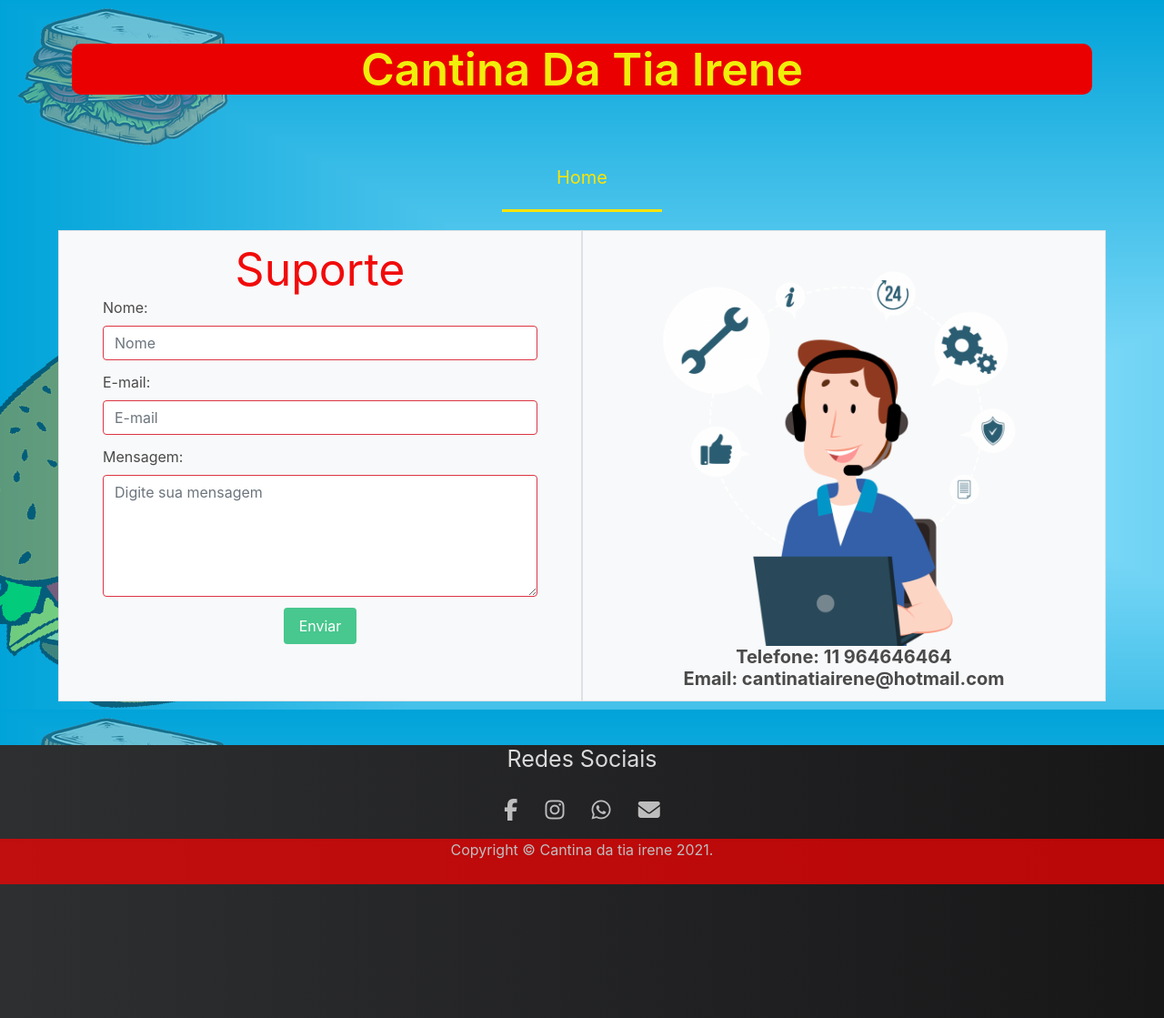
After one commit to ornelas91/cantinadatiairene, a PHP site: page /paginas/indexAjuda.html in a window 1280 px wide. The commit adds this page. Shown: the whole page at 91% size. Run offline with PHP 8.4, Linux system fonts and the light colour scheme; some libraries are stand-ins or nearby versions.

Commit message:
Adicionado pagina de suporte

```diff
--- a/css/style.css
+++ b/css/style.css
@@ -25,6 +25,15 @@ body {
     font: normal 20px Arial;
 }
 
+.textoE {
+    text-align: left;
+}
+
+.tSuporte {
+    font-size: 20px;
+    font-weight: bold;
+}
+
 /**Menu**/
 
 .menu {
@@ -32,6 +41,9 @@ body {
 
 }
 
+.columns {
+    margin-top: 20px;
+}
 
 .menu ul {
     padding:20px;
@@ -65,8 +77,6 @@ nav #selecionado a {
     color: #f80202;
     border-bottom:3px solid #f80202;
  }
-
-
 
 /**RodaPé**/
 
@@ -103,8 +113,17 @@ nav #selecionado a {
     margin-top: 1%;
     color: #FFF;
     opacity: 0.7;
+    background-color: red;
+    width: auto;
+    height: 50px;
+
+
 }
 
 .caracteres, .caracter {
     color: #f30000;
 }
+
+.rodape {
+    height: 300px;
+}
--- a/index.html
+++ b/index.html
@@ -78,7 +78,7 @@
 </section>
 
     <!--Rodapé-->
-    <footer class="footer bgGradient">
+    <footer class="rodape bgGradient">
         <div class="socialIcons">
             <h1 class="tsocial">Redes Sociais</h1><br/>
             <a href="https://www.facebook.com/ornelas91" target="_blank"><i class="fab fa-facebook-f" title="Facebook"></i></a>
--- /dev/null
+++ b/paginas/indexAjuda.html
@@ -0,0 +1,86 @@
+<!DOCTYPE html>
+<html lang="pt-BR">
+<head>
+    <meta charset="UTF-8">
+    <meta http-equiv="X-UA-Compatible" content="IE=edge">
+    <meta name="viewport" content="width=device-width, initial-scale=1.0">
+    <link rel="icon" href="../img/txtico.png">
+    <link rel="stylesheet" href="https://stackpath.bootstrapcdn.com/bootstrap/4.1.3/css/bootstrap.min.css" integrity="sha384-MCw98/SFnGE8fJT3GXwEOngsV7Zt27NXFoaoApmYm81iuXoPkFOJwJ8ERdknLPMO" crossorigin="anonymous">
+    <link href="https://cdnjs.cloudflare.com/ajax/libs/bulma/0.6.2/css/bulma.css" rel="stylesheet" />
+    <link rel="stylesheet" href="../css/style.css">
+    <script src="https://kit.fontawesome.com/b1a188d194.js" crossorigin="anonymous"></script>
+    <script type="text/javascript" src="http://code.jquery.com/jquery-1.8.2.js"></script>
+
+    <script src="https://code.jquery.com/jquery-3.3.1.slim.min.js" integrity="sha384-q8i/X+965DzO0rT7abK41JStQIAqVgRVzpbzo5smXKp4YfRvH+8abtTE1Pi6jizo" crossorigin="anonymous"></script>
+    <script src="https://cdnjs.cloudflare.com/ajax/libs/popper.js/1.14.3/umd/popper.min.js" integrity="sha384-ZMP7rVo3mIykV+2+9J3UJ46jBk0WLaUAdn689aCwoqbBJiSnjAK/l8WvCWPIPm49" crossorigin="anonymous"></script>
+    <script src="https://stackpath.bootstrapcdn.com/bootstrap/4.1.3/js/bootstrap.min.js" integrity="sha384-ChfqqxuZUCnJSK3+MXmPNIyE6ZbWh2IMqE241rYiqJxyMiZ6OW/JmZQ5stwEULTy" crossorigin="anonymous"></script>
+
+
+
+    <title>Cantina Da Tia Irene</title>
+</head>
+
+<section class="section">
+    <div class="container">
+        <h1 class="title has-text-centered">Cantina Da Tia Irene</h1>
+        <div class="columns is-centered">
+            <div class="column is-grouped">
+                <!--Menu-->
+                <nav class="menu">
+                    <ul>
+                        <li><a  href="./indexHome.html">Home</a></li>
+                    </ul>
+                </nav>
+
+                <div class="row mx-md-n5">
+                  <div class="col py-3 px-md-5 border bg-light">
+                    <h1  class="titleLogin">Suporte</h1>
+                    <form class="was-validated">
+                      <div class="mb-3 textoE">
+                        <label>Nome: </label>
+                        <input type="text" class="form-control" id="validationCustom01" placeholder="Nome" value="" required>
+                      </div>
+                      <div class="mb-3 textoE">
+                        <label>E-mail: </label>
+                        <input type="email" class="form-control" id="colFormLabel" placeholder="E-mail" required>
+                      </div>
+                      <div class="mb-3 textoE">
+                        <label for="validationTextarea">Mensagem: </label>
+                        <textarea class="form-control is-invalid" id="validationTextarea" rows="5" placeholder="Digite sua mensagem" required></textarea>
+                      </div>
+                      <button class="textoE button is-success">
+                        Enviar
+                      </button>
+                    </form>
+                  </div>
+
+                  <div class="col py-3 px-md-5 border bg-light">
+                    <img src="../img/suporte.png" alt="">
+                    <h1 class="tSuporte">Telefone: 11 964646464</h1>
+                    <h1 class="tSuporte">Email: cantinatiairene@hotmail.com</h1>
+                  </div>
+                </div>
+            </div>
+        </div>
+    </div>
+</section>
+
+
+    <!--Rodapé-->
+    <footer class="rodape bgGradient">
+        <div class="socialIcons">
+            <h1 class="tsocial">Redes Sociais</h1><br/>
+            <a href="https://www.facebook.com/ornelas91" target="_blank"><i class="fab fa-facebook-f" title="Facebook"></i></a>
+            <a href="https://www.instagram.com/ornelasalmeida/" target="_blank"><i class="fab fa-instagram" title="Instagram"></i></a>
+            <a href="https://wa.me/55119" target="_blank"><i class="fab fa-whatsapp" title="Whatssapp"></i></a>
+            <a  href="mailto:anderson_ornelas91@hotmail.com?subject=Olá"><i class="fas fa-envelope" title="E-mail"></i></a>
+        </div>
+
+        <p class="direitos ">Copyright © Cantina da tia irene 2021. </p><br><br>
+
+    </footer>
+
+    <script src=".js"></script>
+
+</body>
+</html>
```
Also changed, not shown: paginas/indexHome.html (+6 -3 lines), img/anuncio1.jpg, img/anuncio2.jpg, img/anuncio3.jpg, img/suporte.png (added).
